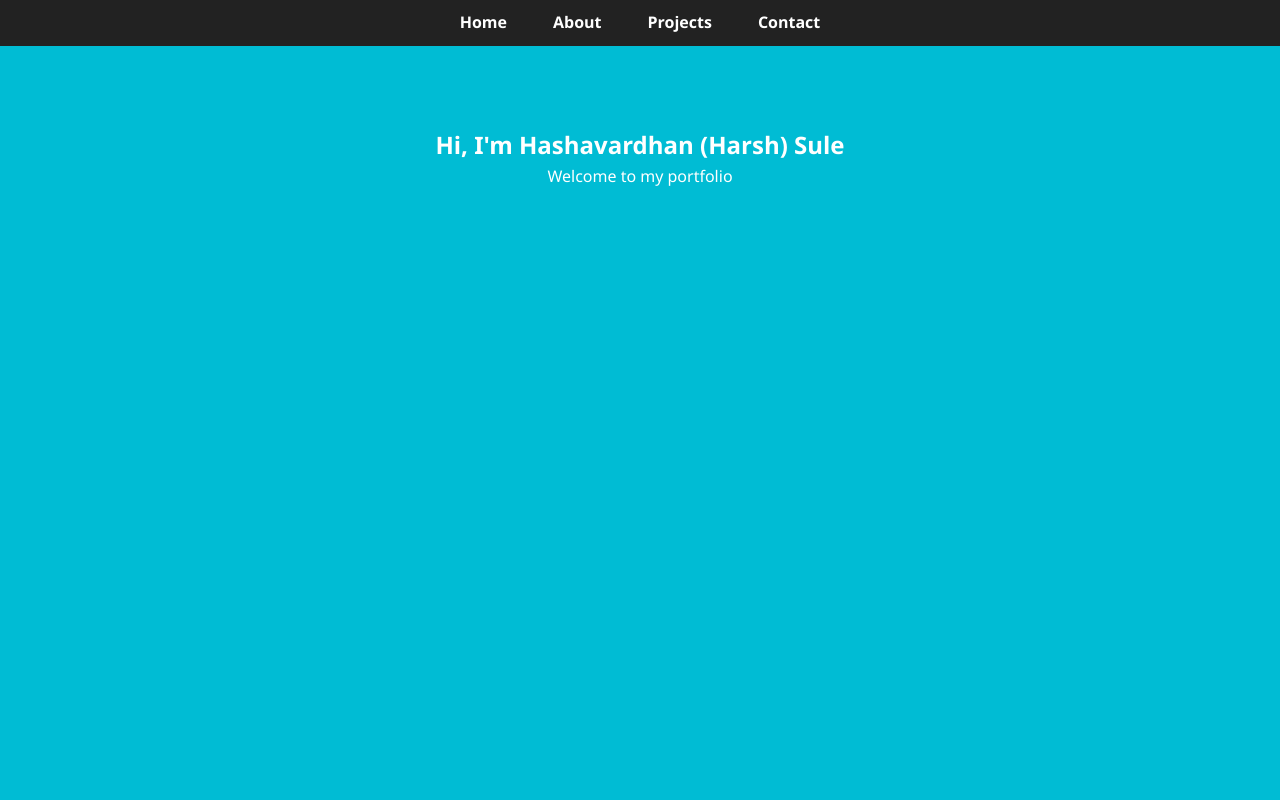
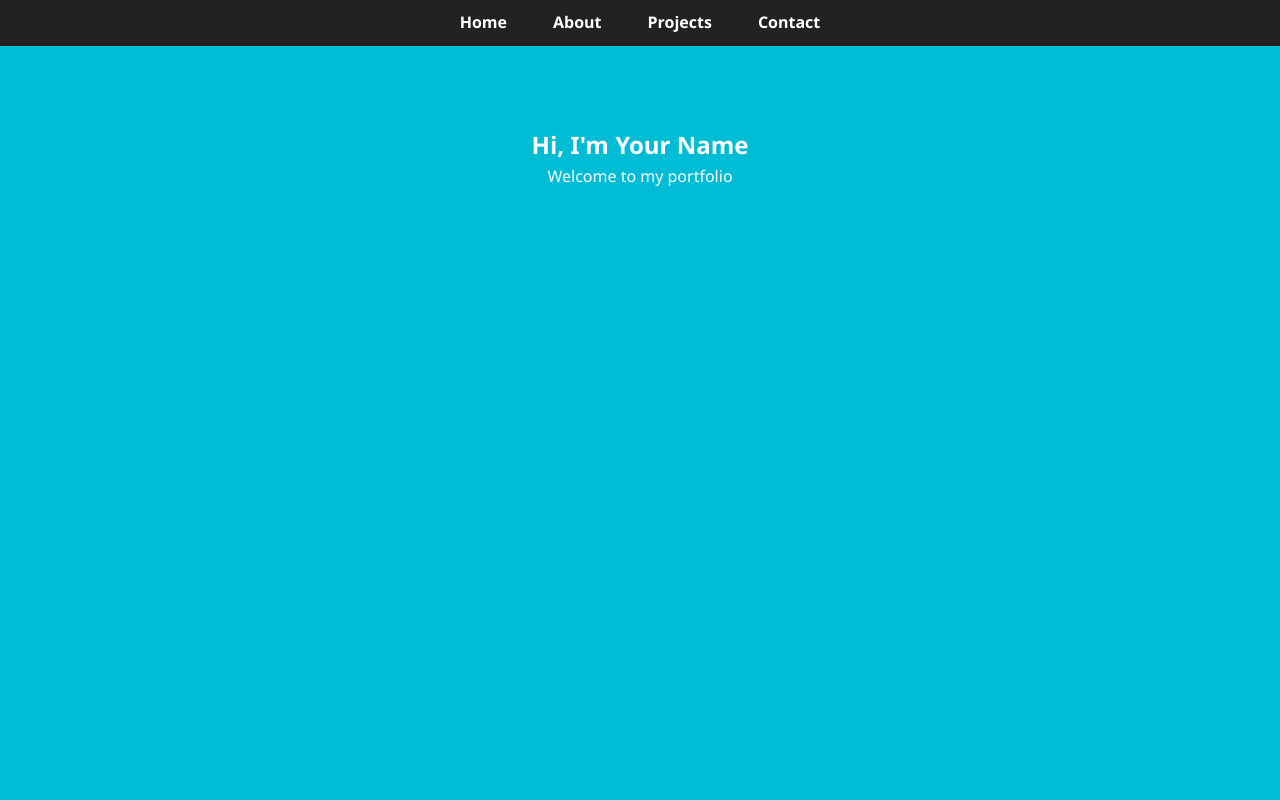
Before and after one commit to Hsule-git/portfolio, a plain HTML site: page index.html in a window 1280 px wide. Shown: the top 800 px of the page. Drawn offline with Linux system fonts and the light colour scheme.

Commit message:
Update index.html

```diff
--- a/index.html
+++ b/index.html
@@ -19,7 +19,7 @@
 
   <!-- Home Section -->
   <section id="home" class="section">
-    <h1>Hi, I'm Hashavardhan (Harsh) Sule </h1>
+    <h1>Hi, I'm Your Name</h1>
     <p>Welcome to my portfolio</p>
   </section>
 
```
